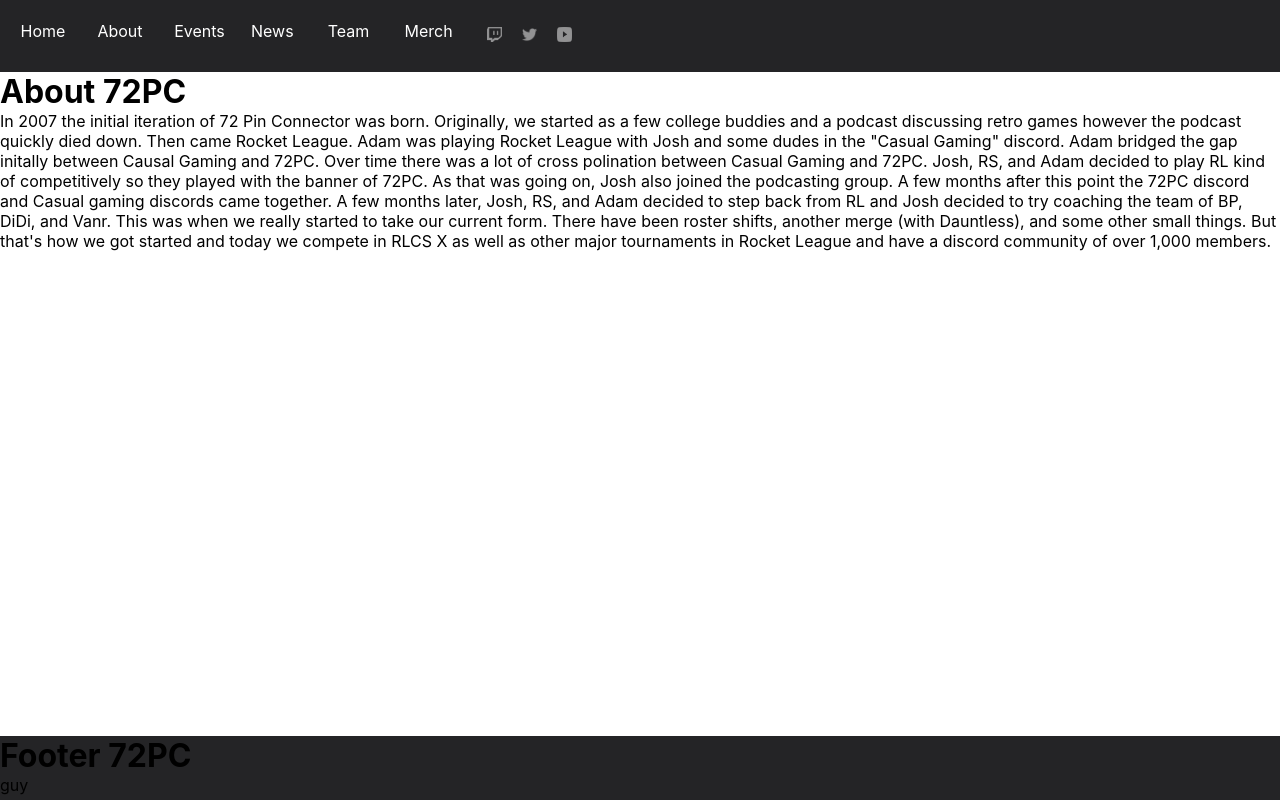
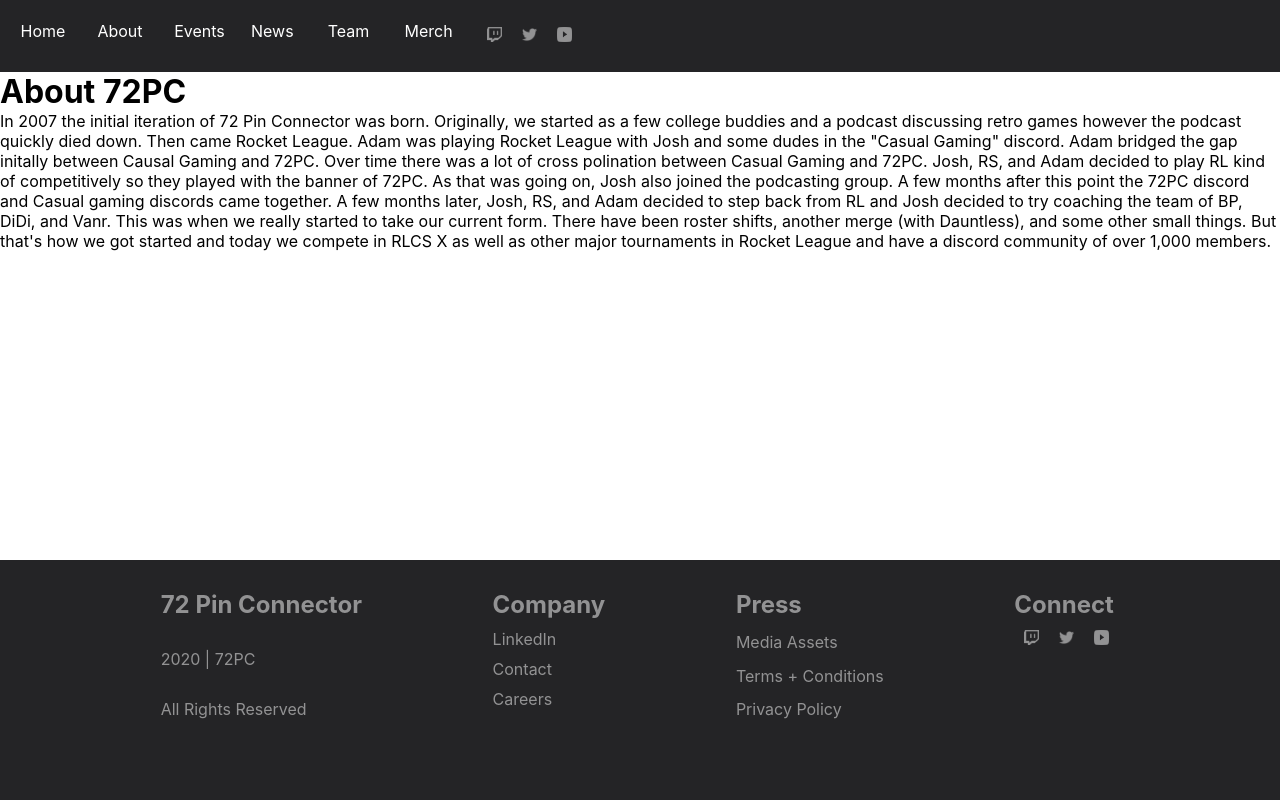
Before and after one commit to ByMatthewNeal/Team-72pc, a React (Create React App) app in the folder 72pc/: page /about in a window 1280 px wide. Built offline with nearby package versions, Linux system fonts and the light colour scheme.

Commit message:
finished footer and added parrallax scroll

```diff
--- a/72pc/src/components/Footer.js
+++ b/72pc/src/components/Footer.js
@@ -1,10 +1,32 @@
 import React from 'react'
+import Media from './Media'
 
 function Footer() {
     return(
         <div className='footer'>
-            <h1>Footer 72PC</h1>
-            <p>guy</p>
+            <div className='foot-elem'>
+                <div className='copyright'>
+                    <h2>72 Pin Connector</h2>
+                    <p>2020 | 72PC</p>
+                    <p>All Rights Reserved</p>
+                </div>
+                <div className='company'>
+                    <h2>Company</h2>
+                    <p>LinkedIn</p>
+                    <p>Contact</p>
+                    <p>Careers</p>
+                </div>
+                <div className='press'>
+                    <h2>Press</h2>
+                    <p>Media Assets</p>
+                    <p>Terms + Conditions</p>
+                    <p>Privacy Policy</p>
+                </div>
+                <div className='connect'>
+                    <h2>Connect</h2>
+                    <Media />
+                </div>
+            </div>
         </div>
     )
 }
--- a/72pc/src/components/Home.js
+++ b/72pc/src/components/Home.js
@@ -6,14 +6,48 @@
 import Merch1 from '../images/jersey.jpg'
 import Merch2 from '../images/hoodie.png'
 import Merch3 from '../images/flag.png'
+import logo from '../images/72pc.png'
+import omelette from '../images/Omelette.png'
 
 function Home() {
     return(
         <div className='home'>
             <body>
-            <img src={Bkg} alt='background'></img>
+            <img src={Bkg} alt='background' className='banner'></img>
             <iframe title='72pc vs NRG' width="560" height="315" src="https://www.youtube.com/embed/m1BeWEOwoeU" frameborder="0" allow="accelerometer; autoplay; clipboard-write; encrypted-media; gyroscope; picture-in-picture" allowfullscreen></iframe>
             <div className='boty'>
+                <div className='events'>
+                    <h1>Upcoming Games</h1>
+                    <div className='matches'>
+                        <div className='match-one'>
+                            <h2>Oct 5 | 7:00pm PST</h2>
+                            <h3>Rocket League</h3>
+                            <div className='match-imgs'>
+                                <img src={logo} alt=""/>
+                                <h4>vs</h4>
+                                <img src={omelette} alt=""/>
+                            </div>
+                        </div>
+                        <div className='match-one'>
+                            <h2>Oct 5 | 7:00pm PST</h2>
+                            <h3>Rocket League</h3>
+                            <div className='match-imgs'>
+                                <img src={logo} alt=""/>
+                                <h4>vs</h4>
+                                <img src={omelette} alt=""/>
+                            </div>
+                        </div>
+                        <div className='match-one'>
+                            <h2>Oct 5 | 7:00pm PST</h2>
+                            <h3>Rocket League</h3>
+                            <div className='match-imgs'>
+                                <img src={logo} alt=""/>
+                                <h4>vs</h4>
+                                <img src={omelette} alt=""/>
+                            </div>
+                        </div>
+                    </div>
+                </div>
                 <div className='news'>
                     <h1>News</h1>
                 </div>
@@ -33,9 +67,6 @@
                             <img src={Merch3} alt=""/>
                         </div>
                 </div>
-                <div className='events'>
-                    <h1>Upcoming Events</h1>
-                </div>
                 </div>
             </body>
         </div>
--- a/72pc/src/components/News.js
+++ b/72pc/src/components/News.js
@@ -1,4 +1,4 @@
-import Axios from 'axios'
+// import Axios from 'axios'
 import React from 'react'
 import axios from 'axios'
 
--- a/72pc/src/styles/navbar.scss
+++ b/72pc/src/styles/navbar.scss
@@ -56,8 +56,60 @@
     width: 100%;
     height: 2.5rem;
     background-color: $primaryColor;
-    height: 8vh;
-}
+    height: 30vh;
+    .foot-elem {
+        margin: 20px;
+        display: flex;
+        flex-direction: row;
+        justify-content: space-evenly;
+        padding: 10px;
+        color: white;
+        .copyright {
+            opacity: 0.5;
+            display: flex;
+            flex-direction: column;
+            justify-content: space-between;
+        }
+        .company {
+            display: flex;
+            flex-direction: column;
+            justify-content: space-between;
+            h2 {
+                opacity: 0.5;
+                padding-bottom: 10px;
+            }
+            p {
+                padding-bottom: 10px;
+                opacity: 0.5;
+                cursor: pointer;
+                    &:hover {
+                        opacity: 1;
+                    }
+            }
+        }
+        .press {
+            display: flex;
+            flex-direction: column;
+            justify-content: space-between;
+            h2 {
+                opacity: 0.5;
+            }
+            p {
+                opacity: 0.5;
+                cursor: pointer;
+                    &:hover {
+                        opacity: 1;
+                    }
+            }
+            }
+        }
+        .connect {
+            h2 {
+                opacity: 0.5;
+            }
+        }
+    }
+
 .page-container{
     position: relative;
     min-height: 100vh;
@@ -69,19 +121,24 @@
 // -----------------------------------------------------------------------
 
 .home {
-    // background-image: linear-gradient(rgba(0, 0, 0, 0.5), rgba(0, 0, 0, 0.5)), url("../images/rlbanner.jpg");
-    // top: 0;
-    // background-position: center;
-    // background-repeat: no-repeat;
-    // background-size: 2000px;
-    // position: relative;
+    background-image: url("../images/FullLogo.png");
+    // height: 100vh;
+    background-attachment: fixed;
+    background-position: center;
+    background-repeat: no-repeat;
+    background-size: 800px 300px;
     background-color: black;
     iframe {
-        display: block;
-        margin-left: auto;
-        margin-right: auto;
+        // display: block;
+        // margin-left: auto;
+        // margin-right: auto;
+        position: absolute;
+        top: 15%;
+        left: 50%;
+        transform: translate(-50%, -50%);
+//   color: white;
     }
-    img {
+    .banner {
         display: block;
         margin-left: auto;
         margin-right: auto;
@@ -108,7 +165,50 @@
     }
     .boty {
         // background-color: black;
-        padding-bottom: 8vh;
+        padding-bottom: 80vh;
+        margin-left: 20%;
+        margin-right: 20%;
+    }
+    .events {
+        padding-top: 5vh;
+        h1 {
+            font-size: 50px;
+            padding: 40px;
+            text-align: center;
+        }
+        .matches {
+            display: flex;
+            flex-direction: row;
+            justify-content: space-evenly;
+            padding-bottom: 50px;
+            border-radius: 90%;
+            .match-one {
+                background-color: grey;
+                height: 250px;
+                width: 300px;
+            }
+            h2 {
+                text-align: center;
+                padding-top: 10px;
+            }
+            h3 {
+                opacity: 0.5;
+                font-size: 14px;
+                padding-bottom: 50px;
+                text-align: center;
+            }
+            .match-imgs{
+                display: flex;
+                flex-direction: row;
+                justify-content: space-evenly;
+                img {
+                    height: 50px;
+                }
+                h4 {
+                    padding-top: 10px;
+                }
+            }
+        }
     }
 }
 
```
Also changed, not shown: 72pc/src/images/Omelette.png (added).
